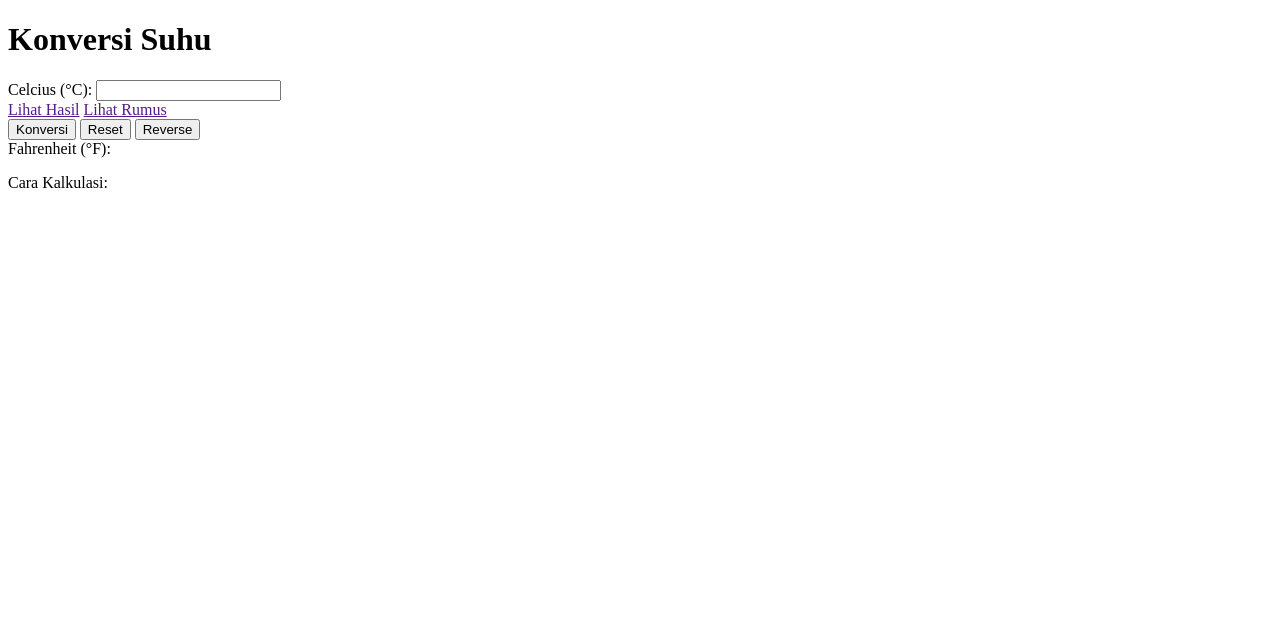
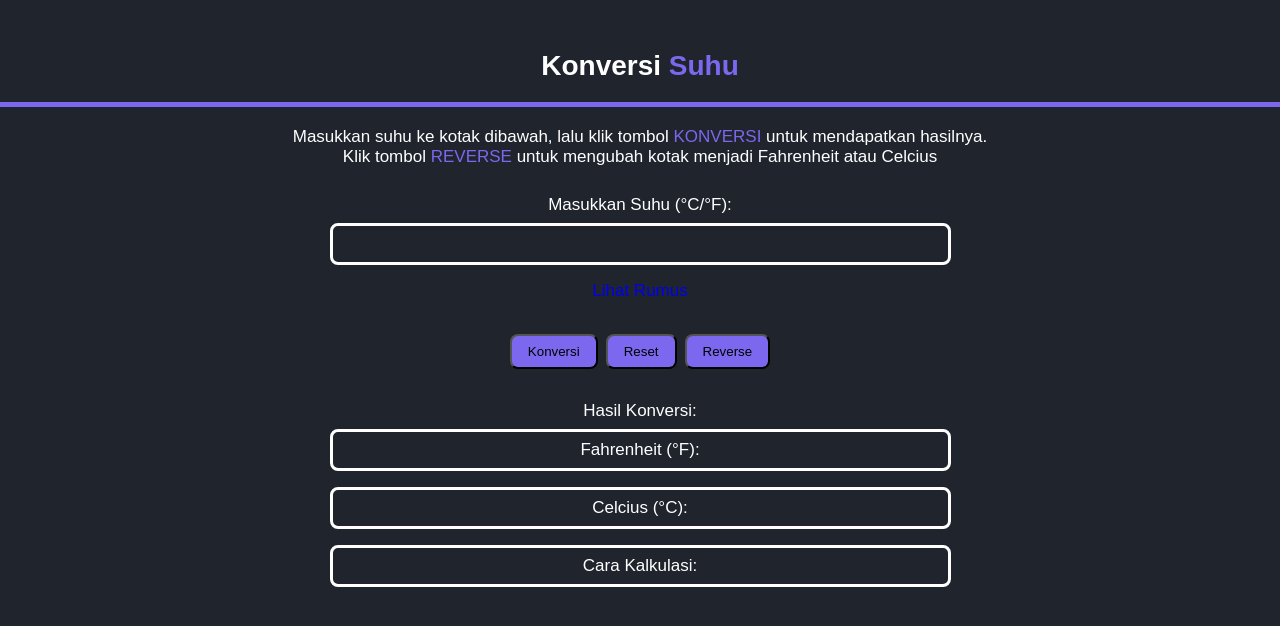
Before and after one commit to revou-fundamental-course/5-feb-24-maulidacy, a plain HTML site: page index.html in a window 1280 px wide. Drawn offline with Linux system fonts and the light colour scheme.

Commit message:
your_message

```diff
--- a/index.html
+++ b/index.html
@@ -1,39 +1,54 @@
 <!DOCTYPE html>
-<html>
+<html lang="en">
+
 <head>
     <meta charset="UTF-8">
-        <meta name="viewport" content="width=width-device, initial-scale=1.0">
-
+    <meta name="viewport" content="width=device-width, initial-scale=1.0">
     <title>Konverter Suhu</title>
     <link rel="stylesheet" href="style.css" />
 </head>
+
 <body>
 
     <header id="navigation-bar">
         <div class="container">
-            <h1>Konversi Suhu</h1>
+            <a href="#" class="logo"><span>Konversi</span> Suhu</a>
         </div>
     </header>
+    <div class="note">
+        <p>Masukkan suhu ke kotak dibawah, lalu klik tombol <span>KONVERSI</span> untuk mendapatkan hasilnya.</p>
+        <p>Klik tombol <span>REVERSE</span> untuk mengubah kotak menjadi Fahrenheit atau Celcius</p>
+    </div>
     <div class="input-section">
-            <label for="input-field">Celcius (°C):</label>
+        <label for="input-field">Masukkan Suhu (°C/°F):</label>
         <input type="number" class="input-field" id="celsius">
         <nav class="navigation">
-                <a href="">Lihat Hasil</a>
-                <a href="">Lihat Rumus</a>
+            <a href="https://rumusrumus.com/rumus-c-r-f-k/">Lihat Rumus</a>
         </nav>
     </div>
-            <button class="my-button" onclick="convertToCelsius()">Konversi</button>
-            <button class="my-button" onclick="reset()">Reset</button>
-            <button class="my-button" onclick="reverse()">Reverse</button>
+    <div class="button">
+        <button class="my-buttonn" onclick="convertToCelsius()">Konversi</button>
+        <button class="my-buttonn" onclick="reset()">Reset</button>
+        <button class="my-buttonn" onclick="reverse()">Reverse</button>
+    </div>
 
-            <div class="input-section">
+    <div class="output-section">
+        <p id="result">Hasil Konversi:</p>
+        <div class="input-field">
             <label for="input-field">Fahrenheit (°F):</label>
             <p id="outputFahrenheit"></p>
+        </div>
+        <div class="input-field">
+            <label for="input-field">Celcius (°C):</label>
+            <p id="outputCelcius"></p>
+        </div>
+        <div class="input-field">
             <label for="input-field">Cara Kalkulasi:</label>
             <p id="calculation"></p>
         </div>
+    </div>
 
     <script src="script.js"></script>
+</body>
 
-    </body>
 </html>
--- a/script.js
+++ b/script.js
@@ -0,0 +1,31 @@
+var isCelsius = true;
+function convertToCelsius() {
+    var temp = document.getElementById('celsius').value;
+    if (temp === '' || isNaN(temp)) {
+        alert('Silakan masukkan angka yang valid');
+    } else {
+        var result;
+        if (isCelsius) {
+            result = temp * 9 / 5 + 32;
+            document.getElementById('outputFahrenheit').innerText = result;
+            document.getElementById('calculation').innerText = temp + '°C * 9/5 + 32 = ' + result + '°F';
+        } else {
+            result = (temp - 32) * 5 / 9;
+            document.getElementById('outputCelcius').innerText = result;
+            document.getElementById('calculation').innerText = '(' + temp + '°F - 32) * 5/9 = ' + result + '°C';
+        }
+    }
+}
+
+function reset() {
+    document.getElementById('celsius').value = '';
+    document.getElementById('outputFahrenheit').innerText = '';
+    document.getElementById('outputCelcius').innerText = '';
+    document.getElementById('calculation').innerText = '';
+}
+
+function reverse() {
+    isCelsius = !isCelsius;
+    document.getElementById('celsius').placeholder = isCelsius ? 'Masukkan Suhu (°C)' : 'Masukkan Suhu (°F)';
+    reset();
+}
--- a/style.css
+++ b/style.css
@@ -0,0 +1,159 @@
+* {
+    margin: 0;
+    padding: 0;
+    box-sizing: border-box;
+    font-family: "Poppins", sans-serif;
+    list-style: none;
+    text-decoration: none;
+}
+
+:root {
+    --bg-color: #1f242d;
+    --second-bg-color: #323946;
+    --text-color: #fff;
+    --main-color: #7b68ee;
+}
+
+html {
+    font-size: 70%;
+    overflow-x: hidden;
+}
+
+body {
+    background: var(--bg-color);
+    color: var(--text-color);
+    overflow-x: hidden;
+}
+
+.container {
+    display: flex;
+    flex-direction: column;
+    align-items: center;
+    margin-top: 50px;
+    border-bottom: 5px solid var(--main-color);
+}
+
+.logo {
+    font-size: 2.5rem;
+    color: var(--main-color);
+    font-weight: 600;
+    cursor: default;
+    margin: 20px 15px;
+}
+
+.logo span {
+    color: var(--text-color);
+}
+
+.input-section {
+    margin-bottom: 10px;
+    display: flex;
+    flex-direction: column;
+    align-items: center;
+    font-size: 17px;
+    margin: 8px 3px;
+    border-radius: 8px;
+    padding: 8px 16px;
+    justify-content: center;
+    color: var(--text-color);
+}
+
+.navigation-bar {
+    display: flex;
+    justify-content: space-between;
+}
+
+.logo {
+    height: min-content;
+    margin-top: 0;
+}
+
+.note {
+    font-size: 17px;
+    color: var(--text-color);
+    cursor: default;
+    text-align: center;
+    margin: 20px 15px;
+}
+
+.note span {
+    color: var(--main-color);
+}
+
+.navigation {
+    display: flex;
+}
+
+.navigation>a {
+    text-decoration: none;
+    padding: 8px;
+}
+
+.navigation:hover {
+    color: red;
+}
+
+.output-section {
+    margin-bottom: 10px;
+    display: flex;
+    flex-direction: column;
+    align-items: center;
+    font-size: 17px;
+    margin: 8px 3px;
+    border-radius: 8px;
+    padding: 8px 16px;
+    justify-content: center;
+}
+
+.input-field {
+    justify-content: space-between;
+    background-color: #1f242d;
+    text-align: center;
+    margin: 8px 3px;
+    border-radius: 8px;
+    padding: 8px 16px;
+    border: solid white;
+    font-size: 17px;
+    width: 50%;
+    color: var(--text-color);
+}
+
+.input-field:focus {
+    border: solid #7b68ee;
+}
+
+.button {
+    justify-content: center;
+    background-color: #1f242d;
+    text-align: center;
+    margin: 8px 0px;
+    border-radius: 8px;
+    padding: 8px 16px;
+    display: flex;
+}
+
+.my-buttonn {
+    justify-content: space-between;
+    background-color: #7b68ee;
+    text-align: center;
+    margin: 8px 4px;
+    border-radius: 8px;
+    padding: 8px 16px;
+    margin-top: 1px;
+}
+
+.my-buttonn:hover {
+    background-color: rgb(113, 57, 177);
+}
+
+.my-buttonn:active {
+    background-color: rgb(0, 39, 39);
+    transform: translateY(4px);
+}
+
+
+@media (max-width: 600px) {
+    body {
+        padding: 10px;
+    }
+}
```
Lines whose indentation alone changed are shown as unchanged.
